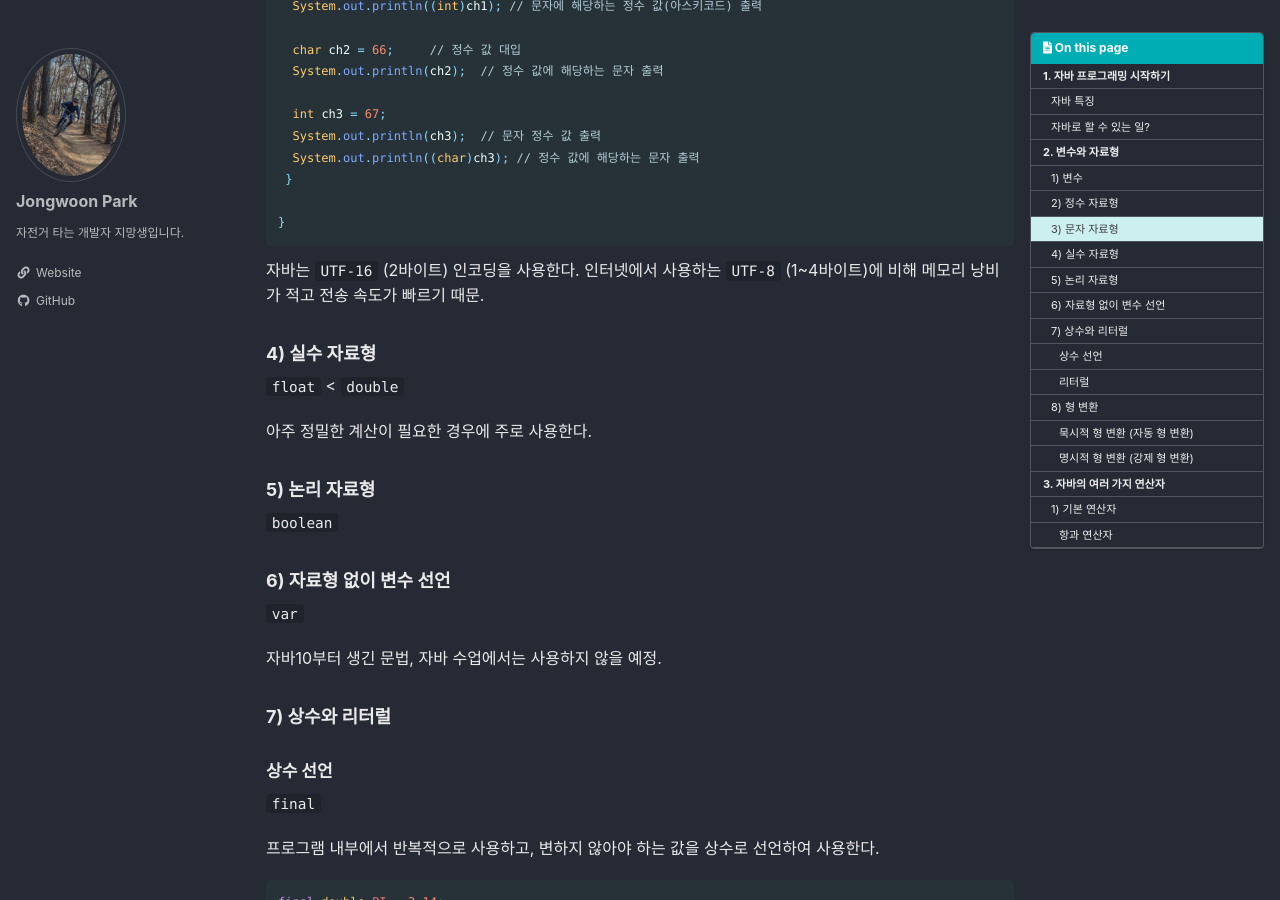
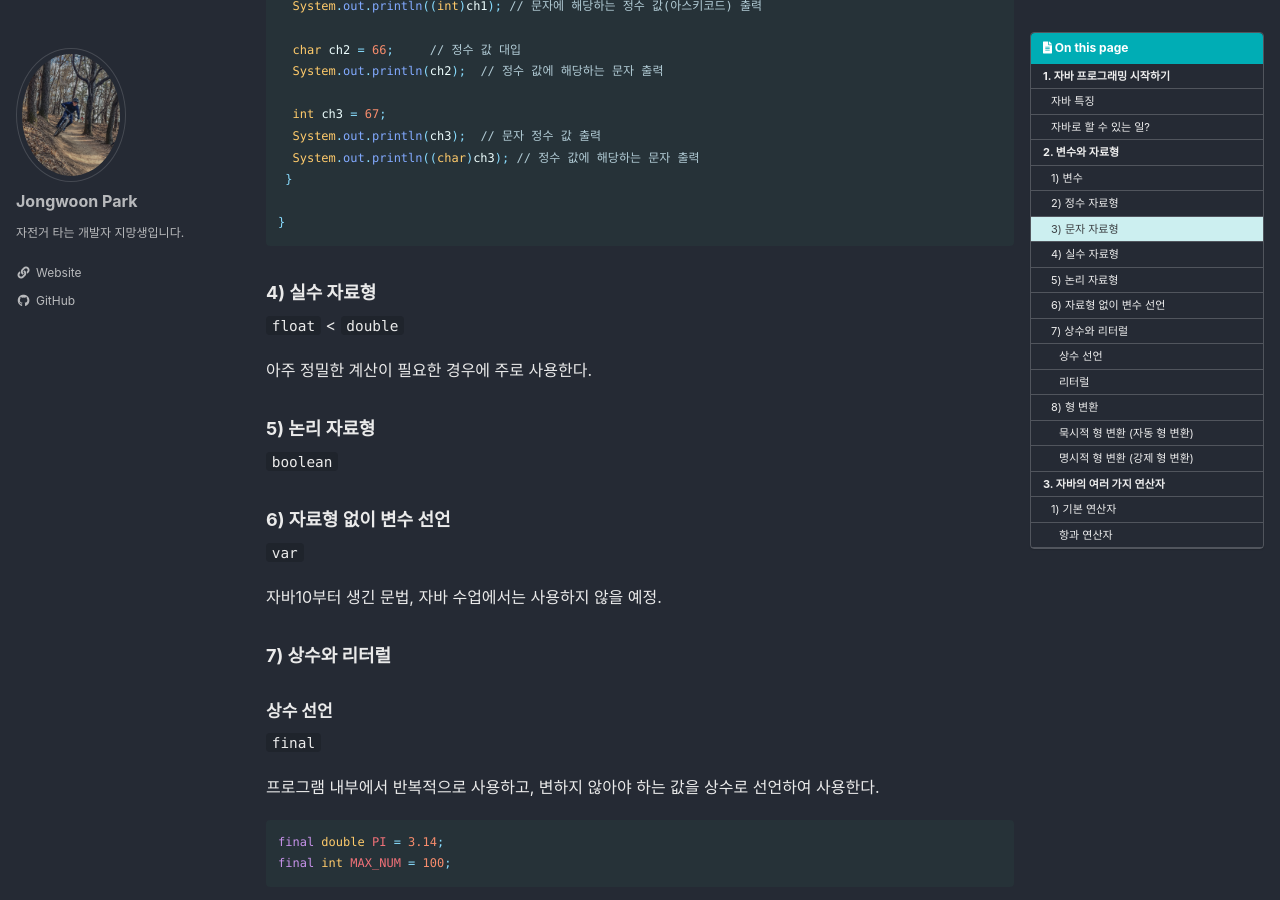
Before and after one commit to nortiz1349/dirtRaid, a Jekyll site: the page built from _posts/2022-04-21-til-java-day1-1.md, in a window 1280 px wide and 900 px high, scrolled down 1579 px. Built offline with Jekyll 4.4.1, drawn with Linux system fonts in a browser that asks for light colours; cached includes are drawn as plain includes; some web fonts are replaced.

Commit message:
텍스트 인코딩 설명 부분 삭제

````diff
--- a/_posts/2022-04-21-til-java-day1-1.md
+++ b/_posts/2022-04-21-til-java-day1-1.md
@@ -85,8 +85,6 @@ public class CharacterEx1 {
 
 }
 ```
-
-자바는 `UTF-16` (2바이트) 인코딩을 사용한다. 인터넷에서 사용하는 `UTF-8` (1~4바이트)에 비해 메모리 낭비가 적고 전송 속도가 빠르기 때문.
 
 ### 4) 실수 자료형
 
````
